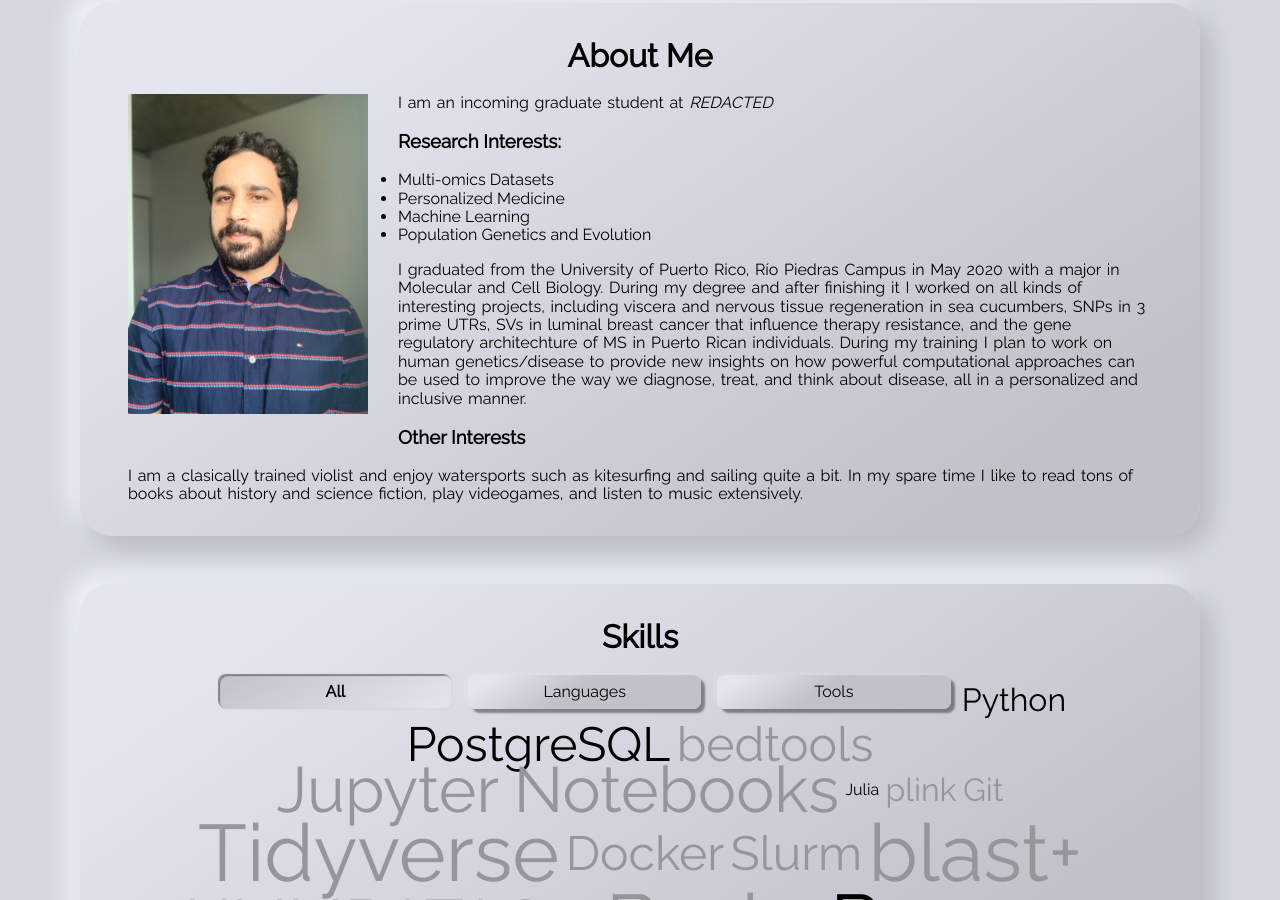
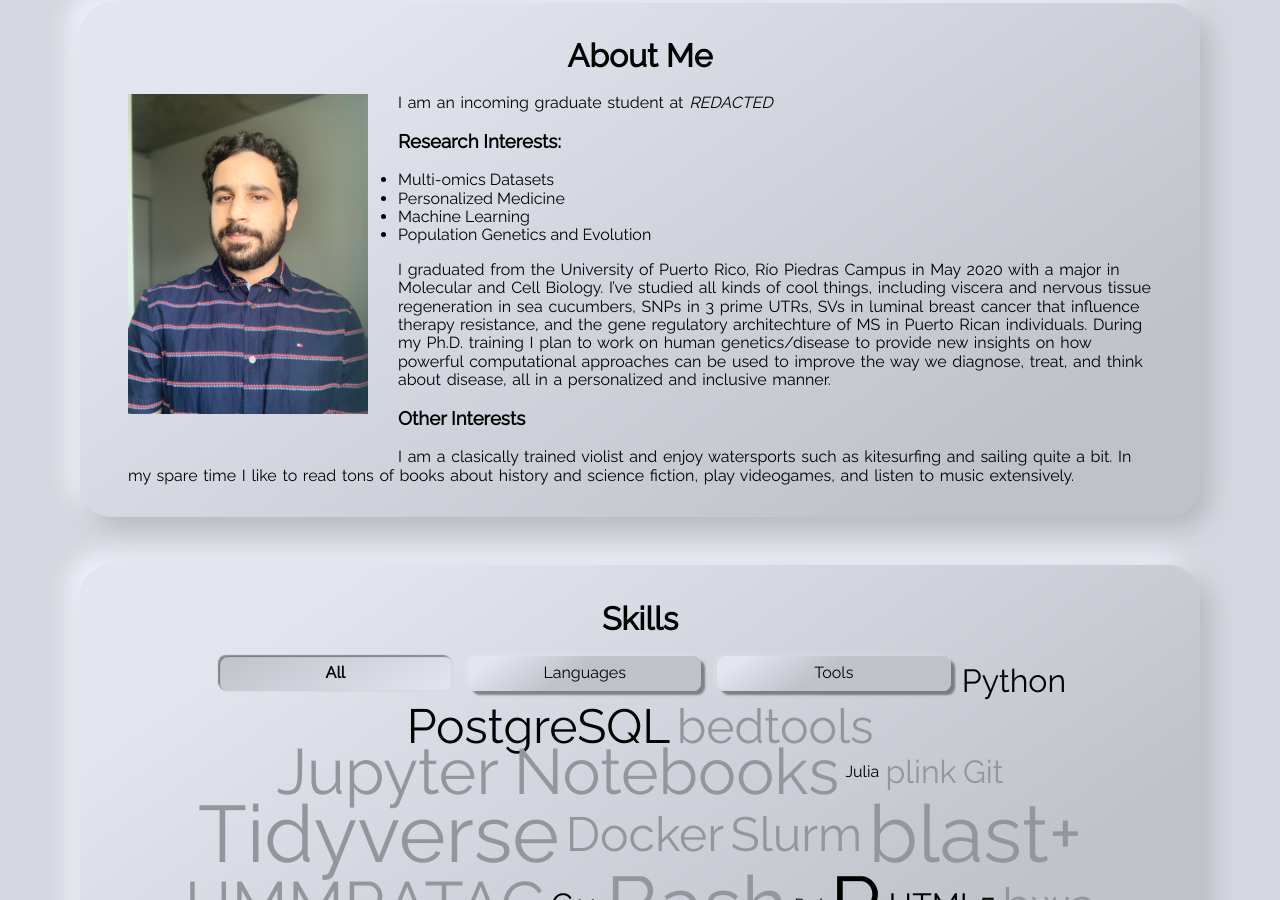
Before and after one commit to seba2550/computational-violist, a Jekyll site: the page built from index.html, in a window 1280 px wide and 900 px high, scrolled down 1057 px. Built offline with Jekyll 4.4.1, drawn with Linux system fonts in a browser that asks for light colours.

Commit message:
Update aboutme.md

```diff
--- a/_includes/aboutme.md
+++ b/_includes/aboutme.md
@@ -6,7 +6,7 @@ I am an incoming graduate student at *REDACTED*
   * Machine Learning
   * Population Genetics and Evolution
 
-I graduated from the University of Puerto Rico, Río Piedras Campus in May 2020 with a major in Molecular and Cell Biology. During my degree and after finishing it I worked on all kinds of interesting projects, including viscera and nervous tissue regeneration in sea cucumbers, SNPs in 3 prime UTRs, SVs in luminal breast cancer that influence therapy resistance, and the gene regulatory architechture of MS in Puerto Rican individuals. During my training I plan to work on human genetics/disease to provide new insights on how powerful computational approaches can be used to improve the way we diagnose, treat, and think about disease, all in a personalized and inclusive manner.
+I graduated from the University of Puerto Rico, Río Piedras Campus in May 2020 with a major in Molecular and Cell Biology. I've studied all kinds of cool things, including viscera and nervous tissue regeneration in sea cucumbers, SNPs in 3 prime UTRs, SVs in luminal breast cancer that influence therapy resistance, and the gene regulatory architechture of MS in Puerto Rican individuals. During my Ph.D. training I plan to work on human genetics/disease to provide new insights on how powerful computational approaches can be used to improve the way we diagnose, treat, and think about disease, all in a personalized and inclusive manner.
 
 ### Other Interests
 I am a clasically trained violist and enjoy watersports such as kitesurfing and sailing quite a bit. In my spare time I like to read tons of books about history and science fiction, play videogames, and listen to music extensively.
```
